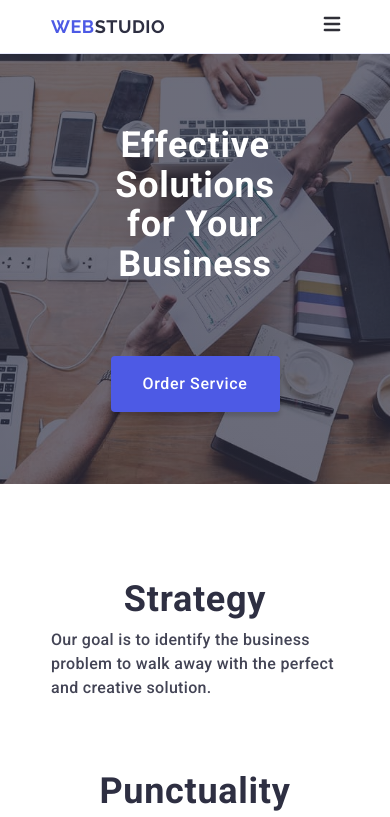
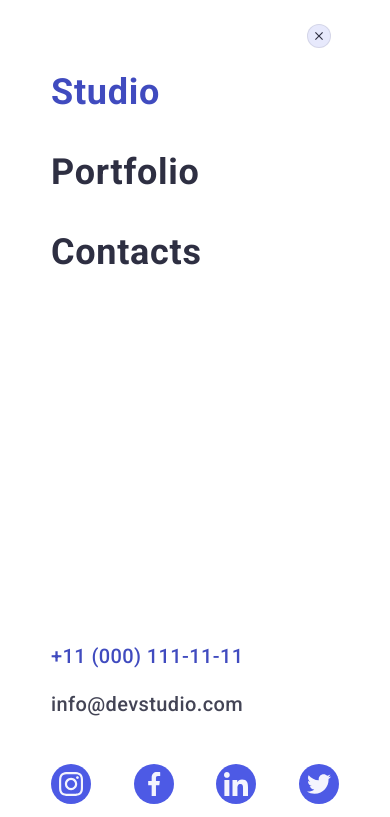
Before and after one commit to AnastasiiaAghfir/goit-markup-hw-06, a plain HTML site: page index.html in a window 390 px wide. Shown: the top 817 px of the page. Drawn offline with nearby package versions, Linux system fonts and the light colour scheme.

Commit message:
mobile-menu

```diff
--- a/css/styles.css
+++ b/css/styles.css
@@ -98,6 +98,108 @@ body {
 }
 .burger-btn-icon {
   fill: #2f2f37;
+}
+/* #endregion */
+
+/* #region mobile menu */
+.mobile-menu {
+  position: fixed;
+  top: 0;
+  left: 0;
+  width: 100%;
+  height: 100%;
+  background-color: #fff;
+
+  opacity: 0;
+  visibility: hidden;
+  pointer-events: none;
+}
+.mobile-menu.is-open {
+  opacity: 1;
+  visibility: visible;
+  pointer-events: auto;
+}
+.mobile-menu-container {
+  position: relative;
+  padding-top: 72px;
+  padding-bottom: 40px;
+  display: flex;
+  flex-direction: column;
+  height: 100%;
+}
+.mobile-close-btn {
+  position: absolute;
+  top: 24px;
+  right: 24px;
+  width: 24px;
+  height: 24px;
+  border-radius: 100%;
+  background-color: #e7e9fc;
+  border: 1px solid rgba(46, 47, 66, 0.1);
+  display: flex;
+  justify-content: center;
+  align-items: center;
+}
+.mobile-close-btn-icon {
+  fill: #2e2f42;
+}
+.mobile-navigation {
+  margin-bottom: auto;
+}
+.mobile-navigation-list {
+}
+.mobile-navigation-list-item {
+}
+.mobile-navigation-link {
+  font-weight: 700;
+  font-size: 36px;
+  line-height: 1.11111;
+  letter-spacing: 0.02em;
+  color: #2e2f42;
+}
+.mobile-navigation-list-item:not(:last-child) {
+  margin-bottom: 40px;
+}
+.current {
+  color: #404bbf;
+}
+.mobile-contacts {
+  margin-bottom: 48px;
+}
+.mobile-contacts-list {
+}
+.mobile-contacts-list-item {
+}
+.mobile-contacts-link {
+  font-weight: 500;
+  font-size: 20px;
+  line-height: 1.2;
+  letter-spacing: 0.02em;
+  font-style: normal;
+}
+.mobile-contacts-list-item:not(:last-child) {
+  margin-bottom: 24px;
+}
+.mobile-social-link-list {
+  display: flex;
+  gap: 40px;
+  justify-content: space-between;
+}
+.mobile-social-link-list-item {
+  border-radius: 50%;
+  width: 40px;
+  height: 40px;
+  background-color: #4d5ae5;
+}
+.mobile-social-link {
+  width: 100%;
+  height: 100%;
+  display: flex;
+  justify-content: center;
+  align-items: center;
+}
+.mobile-social-icon {
+  fill: #f4f4fd;
 }
 /* #endregion */
 
--- a/index.html
+++ b/index.html
@@ -59,6 +59,75 @@
         </button>
       </div>
     </header>
+    <div class="mobile-menu is-open">
+      <div class="container mobile-menu-container">
+        <button class="mobile-close-btn">
+          <svg class="mobile-close-btn-icon" width="8" height="8">
+            <use href="./images/icons.svg#icon-close-btn"></use>
+          </svg>
+        </button>
+        <nav class="mobile-navigation">
+          <ul class="mobile-navigation-list">
+            <li class="mobile-navigation-list-item">
+              <a href="./index.html" class="mobile-navigation-link current"
+                >Studio</a
+              >
+            </li>
+            <li class="mobile-navigation-list-item">
+              <a href="" class="mobile-navigation-link">Portfolio</a>
+            </li>
+            <li class="mobile-navigation-list-item">
+              <a href="" class="mobile-navigation-link">Contacts</a>
+            </li>
+          </ul>
+        </nav>
+        <address class="mobile-contacts">
+          <ul class="mobile-contacts-list">
+            <li class="mobile-contacts-list-item">
+              <a class="mobile-contacts-link current" href="tel:+110001111111"
+                >+11 (000) 111-11-11</a
+              >
+            </li>
+            <li class="mobile-contacts-list-item">
+              <a class="mobile-contacts-link" href="mailto:info@devstudio.com"
+                >info@devstudio.com</a
+              >
+            </li>
+          </ul>
+        </address>
+        <ul class="mobile-social-link-list">
+          <li class="mobile-social-link-list-item">
+            <a href="" class="mobile-social-link">
+              <svg class="mobile-social-icon" width="24" height="24">
+                <use href="./images/icons.svg#icon-instagram"></use>
+              </svg>
+            </a>
+          </li>
+
+          <li class="mobile-social-link-list-item">
+            <a href="" class="mobile-social-link">
+              <svg class="mobile-social-icon" width="24" height="24">
+                <use href="./images/icons.svg#icon-facebook"></use>
+              </svg>
+            </a>
+          </li>
+          <li class="mobile-social-link-list-item">
+            <a href="" class="mobile-social-link">
+              <svg class="mobile-social-icon" width="24" height="24">
+                <use href="./images/icons.svg#icon-linkedin"></use>
+              </svg>
+            </a>
+          </li>
+          <li class="mobile-social-link-list-item">
+            <a href="" class="mobile-social-link">
+              <svg class="mobile-social-icon" width="24" height="24">
+                <use href="./images/icons.svg#icon-twitter"></use>
+              </svg>
+            </a>
+          </li>
+        </ul>
+      </div>
+    </div>
     <main>
       <section class="first-section">
         <div class="container">
```
